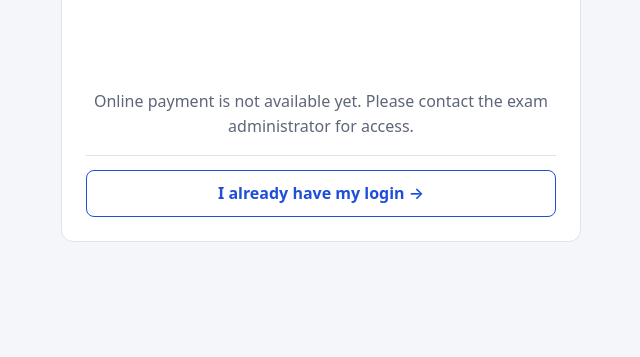
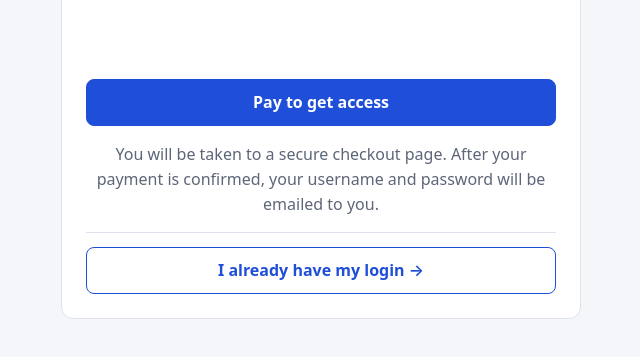
Before and after one commit to ousamabounouara-cpu/PMPexam1, a plain HTML site: page index.html in a window 1280 px wide. Shown: the part 383-740 px from the top of the page, without its empty margins (319-959 px from the left). Drawn offline with Linux system fonts and the light colour scheme.

Commit message:
Update index.html

```diff
--- a/index.html
+++ b/index.html
@@ -157,7 +157,7 @@ const PASS_HASH = "fa870a2658fc49993579f7471d86d0a54ca1267e52d3f9be2395d6f3689bd
 /* ---- Payment settings: EDIT THESE TWO LINES ---- */
 const PAYPAL_CLIENT_ID = "BAA02rKksmJgNMIQ6XCBiL9ND2JR3ZS9vphsBdBjRpgjCHkyQeMvi_66vpC2H-bb5Rv9mBFhKioYmuSOWc";
 const HOSTED_BUTTON_ID = "";   // <-- paste the Hosted Button ID from PayPal (Pay Links and Buttons -> your button)
-const PAYMENT_URL = "";      // hosted checkout link (Stripe Payment Link, PayPal, Gumroad, ...)
+const PAYMENT_URL = "https://www.paypal.com/ncp/payment/X82ZYXMNGRNXC";      // hosted checkout link (Stripe Payment Link, PayPal, Gumroad, ...)
 const PRICE_LABEL = "$9.99";   // one-time payment, shown on the payment page
 const KEY = "pmp_sim_state_v1", AUTH = "pmp_sim_auth";
 
```
